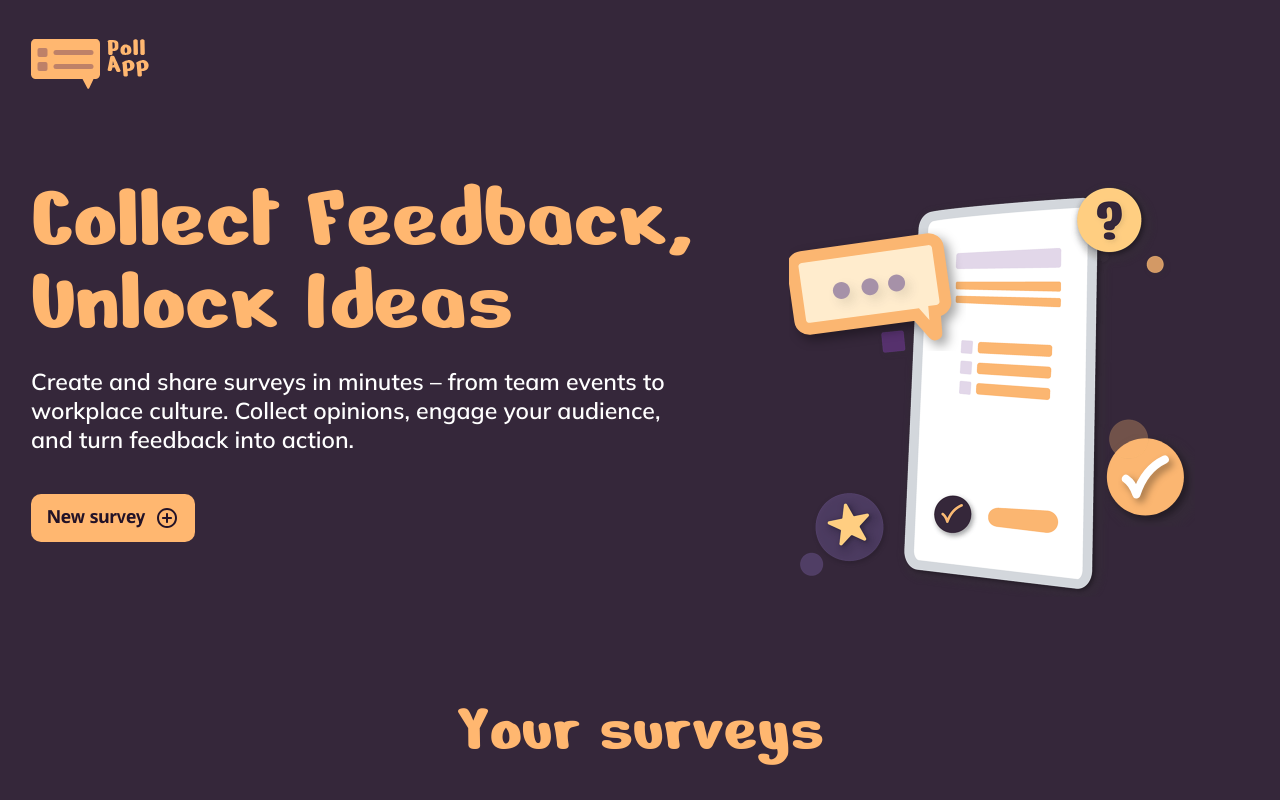
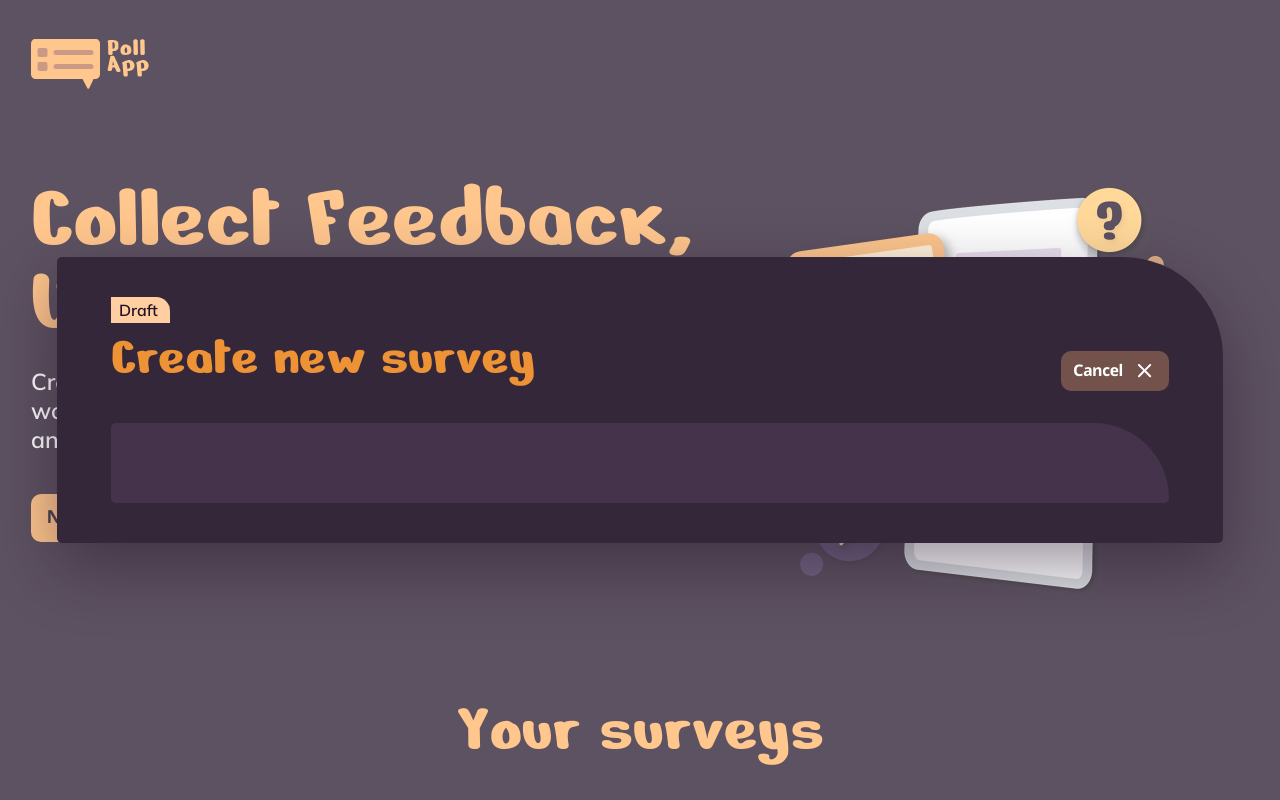
Before and after one commit to Payitahtlabs/poll-app, an Angular app: page / in a window 1280 px wide. Both pictures are taken after a click on the button "New survey". Shown: the top 800 px of the page. Built offline with nearby package versions, Linux system fonts and the light colour scheme; no server answers; the database is empty.

Commit message:
Open a dialog from New survey so visitors can start a survey without leaving the page

```diff
--- a/src/app/app.html
+++ b/src/app/app.html
@@ -2,3 +2,4 @@
 <main>
   <router-outlet />
 </main>
+<app-create-survey-dialog />
--- a/src/app/app.ts
+++ b/src/app/app.ts
@@ -1,9 +1,10 @@
 import { Component } from '@angular/core';
 import { RouterOutlet } from '@angular/router';
+import { CreateSurveyDialog } from './components/create-survey-dialog/create-survey-dialog';
 import { Header } from './components/header/header';
 
 @Component({
-  imports: [RouterOutlet, Header],
+  imports: [RouterOutlet, Header, CreateSurveyDialog],
   selector: 'app-root',
   styleUrl: './app.scss',
   templateUrl: './app.html',
--- /dev/null
+++ b/src/app/components/create-survey-dialog/create-survey-dialog.html
@@ -0,0 +1,17 @@
+<dialog #dialog class="create-dialog" aria-labelledby="create-dialog-title" (close)="closeDialog()">
+  <header class="create-dialog__head">
+    <p class="create-dialog__badge">Draft</p>
+    <h2 class="create-dialog__title" id="create-dialog-title">Create new survey</h2>
+    <button class="create-dialog__cancel" type="button" aria-label="Cancel" (click)="closeDialog()">
+      <span class="create-dialog__cancel-label">Cancel</span>
+      <img
+        class="create-dialog__cancel-icon"
+        src="./assets/images/close-light.svg"
+        alt=""
+        width="14"
+        height="14"
+      />
+    </button>
+  </header>
+  <div class="create-dialog__fields"></div>
+</dialog>
--- /dev/null
+++ b/src/app/components/create-survey-dialog/create-survey-dialog.scss
@@ -0,0 +1,161 @@
+$header-height: 48px + 50px;
+$gap-below-header: 54px;
+$icon-box: 24px;
+$icon-glyph: 14px;
+
+.create-dialog {
+  width: 100%;
+  max-width: none;
+  max-height: calc(100dvh - #{$header-height + $gap-below-header});
+  margin: $header-height + $gap-below-header 0 0;
+  padding: 40px var(--page-gutter);
+  border: 0;
+  border-radius: 5px 100px 5px 5px;
+  background-color: var(--color-primary-purple);
+  box-shadow: 0 24px 64px var(--color-dialog-shadow);
+  color: var(--color-white);
+  font-family: var(--font-body);
+}
+
+.create-dialog::backdrop {
+  background-color: var(--color-dialog-backdrop);
+}
+
+.create-dialog__head {
+  display: grid;
+  grid-template-columns: 1fr auto;
+  grid-template-areas:
+    'badge cancel'
+    'title .';
+  row-gap: 16px;
+  align-items: start;
+  padding-inline: 9px;
+}
+
+.create-dialog__badge {
+  grid-area: badge;
+  justify-self: start;
+  margin: 0;
+  padding: 3px 12px 3px 8px;
+  border-radius: 0 14px 0 0;
+  background-color: var(--color-secondary-orange);
+  color: var(--color-ink);
+  font-size: 16px;
+  font-weight: 600;
+}
+
+.create-dialog__title {
+  grid-area: title;
+  margin: 0;
+  color: var(--color-title-orange);
+  font-family: var(--font-display);
+  font-size: 56px;
+  font-weight: 400;
+  line-height: 42px;
+}
+
+.create-dialog__cancel {
+  grid-area: cancel;
+  display: flex;
+  align-items: center;
+  justify-content: center;
+  width: 39px;
+  height: 32px;
+  padding: 0;
+  border: 0;
+  border-radius: 10px;
+  background-color: var(--color-complete-soft);
+  color: var(--color-white);
+  font-family: var(--font-button);
+  font-size: 16px;
+  font-weight: 700;
+  cursor: pointer;
+  transition:
+    background-color 0.3s ease-out,
+    transform 0.1s ease;
+}
+
+.create-dialog__cancel:active {
+  transform: scale(0.97);
+}
+
+.create-dialog__cancel-label {
+  display: none;
+}
+
+.create-dialog__fields {
+  margin-top: 32px;
+  padding: 40px 10px;
+  border-radius: 5px 80px 5px 5px;
+  background-color: var(--color-bg-form);
+}
+
+@media (prefers-reduced-motion: no-preference) {
+  .create-dialog[open] {
+    animation: dialog-enter 0.2s ease-out;
+  }
+
+  .create-dialog[open]::backdrop {
+    animation: backdrop-enter 0.2s ease-out;
+  }
+}
+
+@keyframes dialog-enter {
+  from {
+    opacity: 0;
+    transform: scale(0.98);
+  }
+}
+
+@keyframes backdrop-enter {
+  from {
+    opacity: 0;
+  }
+}
+
+@media (hover: hover) {
+  .create-dialog__cancel:hover {
+    background-color: var(--color-complete-soft-hover);
+  }
+}
+
+@media (min-width: 1024px) {
+  .create-dialog {
+    width: min(100% - 2 * var(--page-gutter), 1166px);
+    max-height: calc(100dvh - 2 * var(--page-gutter));
+    margin: auto;
+    padding: 40px 54px;
+  }
+
+  .create-dialog__head {
+    grid-template-areas:
+      'badge .'
+      'title cancel';
+    row-gap: 0;
+    align-items: end;
+    padding-inline: 0;
+  }
+
+  .create-dialog__title {
+    line-height: normal;
+  }
+
+  .create-dialog__cancel {
+    gap: 10px;
+    width: auto;
+    height: auto;
+    padding: 8px 12px;
+  }
+
+  .create-dialog__cancel-label {
+    display: inline;
+  }
+
+  .create-dialog__cancel-icon {
+    margin: ($icon-box - $icon-glyph) * 0.5;
+  }
+
+  .create-dialog__fields {
+    padding: 40px 32px;
+  }
+}
--- /dev/null
+++ b/src/app/components/create-survey-dialog/create-survey-dialog.ts
@@ -0,0 +1,35 @@
+import { Component, effect, ElementRef, inject, viewChild } from '@angular/core';
+import { CreateDialog } from '../../services/create-dialog';
+
+@Component({
+  selector: 'app-create-survey-dialog',
+  styleUrl: './create-survey-dialog.scss',
+  templateUrl: './create-survey-dialog.html',
+})
+export class CreateSurveyDialog {
+  private readonly createDialog = inject(CreateDialog);
+  private readonly dialog = viewChild.required<ElementRef<HTMLDialogElement>>('dialog');
+
+  constructor() {
+    effect(() => this.syncDialog(this.createDialog.isOpen()));
+  }
+
+  /** Closes the dialog; the Escape key ends up here as well. */
+  closeDialog(): void {
+    this.createDialog.close();
+  }
+
+  /**
+   * Shows or hides the native dialog so it matches the requested state.
+   * @param isOpen Whether the dialog should be visible.
+   */
+  private syncDialog(isOpen: boolean): void {
+    const dialog = this.dialog().nativeElement;
+    if (isOpen && !dialog.open) {
+      dialog.showModal();
+    }
+    if (!isOpen && dialog.open) {
+      dialog.close();
+    }
+  }
+}
--- a/src/app/components/hero/hero.html
+++ b/src/app/components/hero/hero.html
@@ -4,7 +4,7 @@
     Create and share surveys in minutes – from team events to workplace culture. Collect opinions,
     engage your audience, and turn feedback into action.
   </p>
-  <button class="hero__button" type="button">
+  <button class="hero__button" type="button" (click)="openDialog()">
     <span class="hero__button-label">
       New survey
       <img
--- a/src/app/components/hero/hero.ts
+++ b/src/app/components/hero/hero.ts
@@ -1,8 +1,16 @@
-import { Component } from '@angular/core';
+import { Component, inject } from '@angular/core';
+import { CreateDialog } from '../../services/create-dialog';
 
 @Component({
   selector: 'app-hero',
   styleUrl: './hero.scss',
   templateUrl: './hero.html',
 })
-export class Hero {}
+export class Hero {
+  private readonly createDialog = inject(CreateDialog);
+
+  /** Opens the dialog for creating a survey. */
+  openDialog(): void {
+    this.createDialog.open();
+  }
+}
--- /dev/null
+++ b/src/app/services/create-dialog.ts
@@ -0,0 +1,17 @@
+import { Injectable, signal } from '@angular/core';
+
+@Injectable({ providedIn: 'root' })
+export class CreateDialog {
+  private readonly openState = signal(false);
+  readonly isOpen = this.openState.asReadonly();
+
+  /** Opens the dialog for creating a survey. */
+  open(): void {
+    this.openState.set(true);
+  }
+
+  /** Closes the dialog for creating a survey. */
+  close(): void {
+    this.openState.set(false);
+  }
+}
--- a/src/styles.scss
+++ b/src/styles.scss
@@ -81,6 +81,9 @@
   --color-complete-soft-hover: rgb(255 183 112 / 60%);
   --color-answer-hover: rgb(255 207 161 / 40%);
   --color-bar-track: #ededed;
+  --color-bg-form: rgb(142 112 153 / 16%);
+  --color-dialog-backdrop: rgb(255 255 255 / 20%);
+  --color-dialog-shadow: rgb(34 18 39 / 45%);
   --color-share: #d79451;
   --font-display: 'Nerko One', cursive;
   --font-body: 'Mulish', sans-serif;
@@ -102,6 +105,10 @@ body {
   font-family: var(--font-body);
 }
 
+body:has(dialog[open]) {
+  overflow: hidden;
+}
+
 body:has(app-survey-detail) {
   background-color: var(--color-white);
 }
```
Also changed, not shown: public/assets/images/close-light.svg (added).
